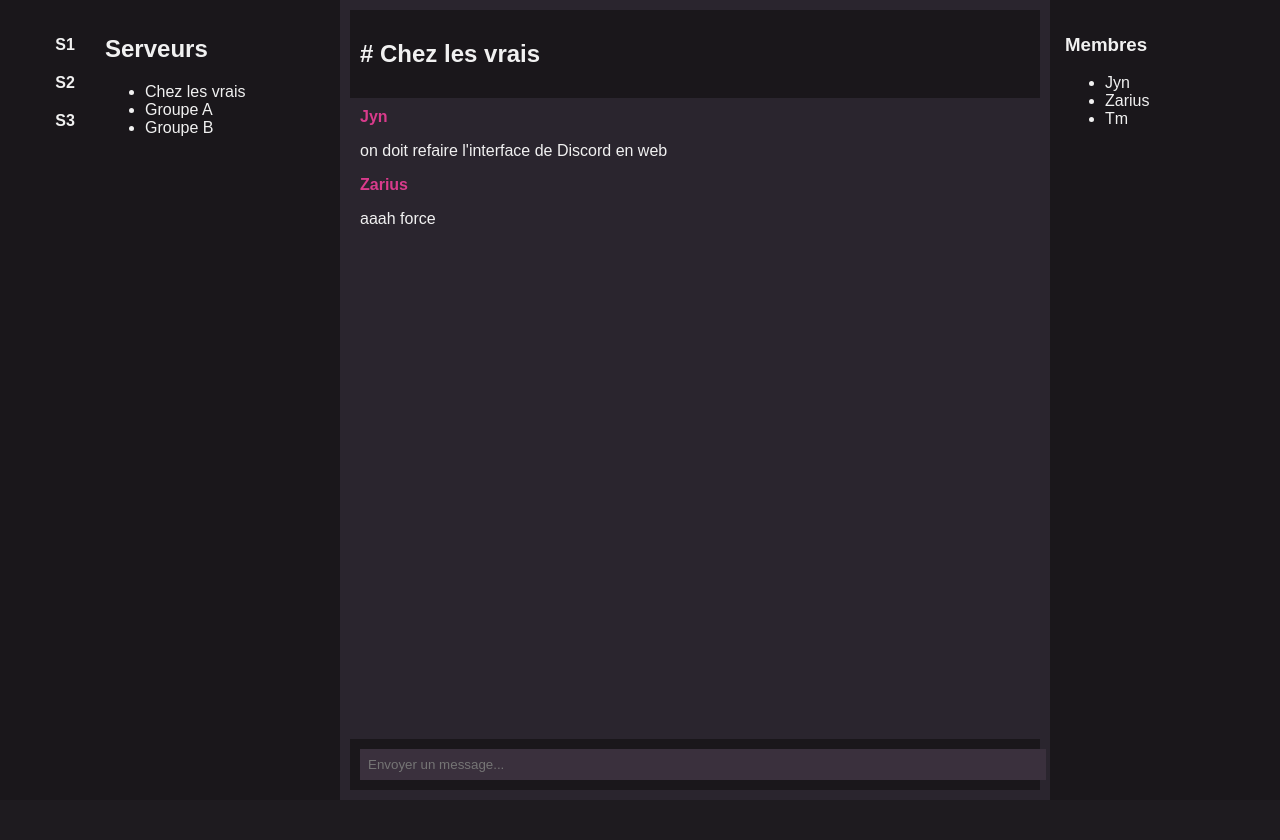
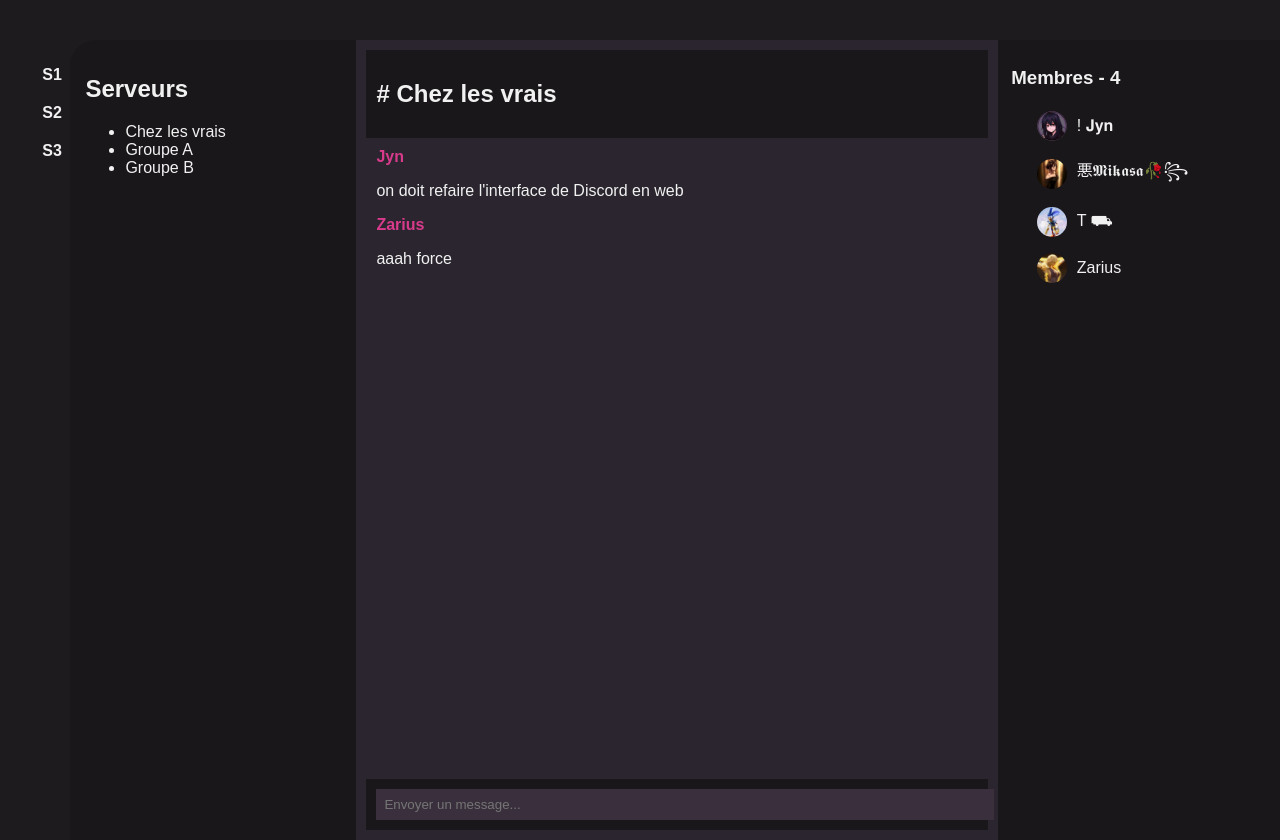
Before and after one commit to kasouto31/DiscordWeb, a plain HTML site: page index.html in a window 1280 px wide. Before the commit the page ends 800 px from the top, so only its background shows below. Drawn offline with Linux system fonts and the light colour scheme.

Commit message:
meilleure mise en forme et ajustement des couleurs/dispositions des formes

```diff
--- a/CSS/style.css
+++ b/CSS/style.css
@@ -6,6 +6,8 @@
     --chat-bg: #2a252e;
     --input-bg: #3a303d;
     --accent: #d93b8c;
+    --hover: #6b5e6e;
+    --white: #ffffff;
 }
 
 body {
@@ -24,9 +26,11 @@ body {
 
 /* Sidebar */
 .sidebar {
-    width: 70px;
-    background-color: var(--bg-sidebar);
-    padding: 10px;
+    margin-top: 5vh;
+    z-index: 0;
+    width: 5vw;
+    height: 100vh;
+    background-color: var(--bg-dark);
     display: flex;
     flex-direction: column;
     align-items: center;
@@ -46,6 +50,9 @@ body {
 
 /* Main Content */
 .main-content {
+    z-index: 1;
+    margin-left: 0.5vw;
+    margin-top: 5vh;
     display: flex;
     flex: 1;
     height: 100vh;
@@ -53,7 +60,8 @@ body {
 
 /* Channel List */
 .channel-list {
-    width: 220px;
+    border-radius: 2vw 0% 0% 0%;
+    width: 20vw;
     background-color: var(--bg-sidebar);
     padding: 15px;
 }
@@ -103,7 +111,36 @@ body {
 
 /* Members List */
 .members-list {
-    width: 200px;
+    width: 20vw;
     background-color: var(--bg-sidebar);
-    padding: 15px;
+    padding: 1vh 1vw;
 }
+
+.members-list ul {
+    list-style: none;
+    padding-left: 0;
+}
+
+.members-list li {
+    display: flex;
+    align-items: center;
+    justify-content: flex-start;
+    padding: 0.5vh 2vw;
+    margin: 1vh 0;
+    color: var(--text-color);
+}
+
+.members-list li:hover {
+    transition: all 0.3s ease-in-out;
+    background-color: var(--hover);
+    color: var(--white);
+    border-radius: 5px;
+    /*cursor: pointer;*/ /* A utiliser pour les DM */
+}
+
+img {
+    width: 30px;
+    height: 30px;
+    border-radius: 50%;
+    margin-right: 10px;
+}
--- a/index.html
+++ b/index.html
@@ -51,11 +51,20 @@
 
             <!-- Members List -->
             <div class="members-list">
-                <h3>Membres</h3>
+                <h3>Membres - 4</h3>
                 <ul>
-                    <li>Jyn</li>
-                    <li>Zarius</li>
-                    <li>Tm</li>
+                    <li>
+                        <img src="SRC/pfp1.png" alt="">! 𝐉𝐲𝐧
+                    </li>
+                    <li>
+                        <img src="SRC/mikasa.png" alt="">悪𝕸𝖎𝖐𝖆𝖘𝖆🥀꧂
+                    </li>
+                    <li>
+                        <img src="SRC/Tenwen.png" alt="">T ⛟
+                    </li>
+                    <li>
+                        <img src="SRC/Zarius.png" alt="">Zarius
+                    </li>
                 </ul>
             </div>
         </main>
```
Also changed, not shown: SRC/Tenwen.png (added), SRC/Zarius.png (added), SRC/mikasa.png (added), SRC/pfp1.png (added), SRC/pfp2.png (added).
